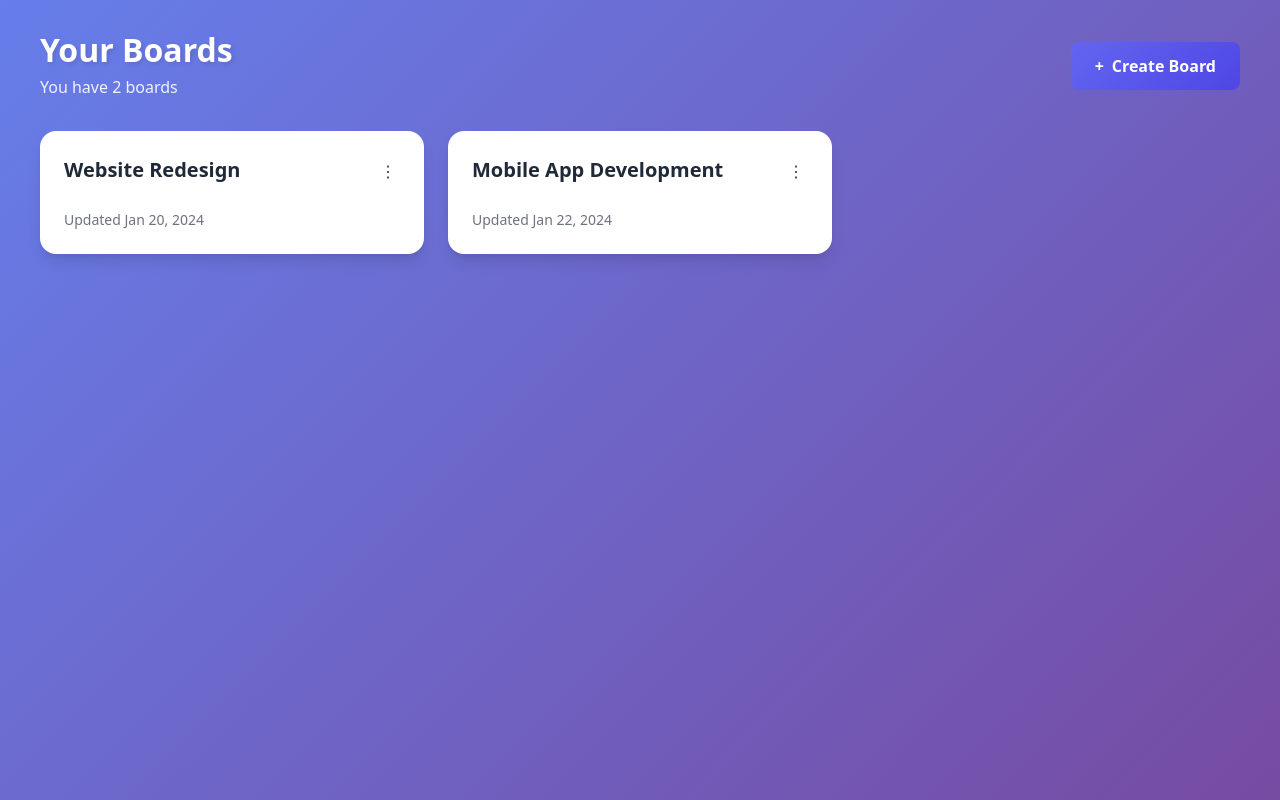
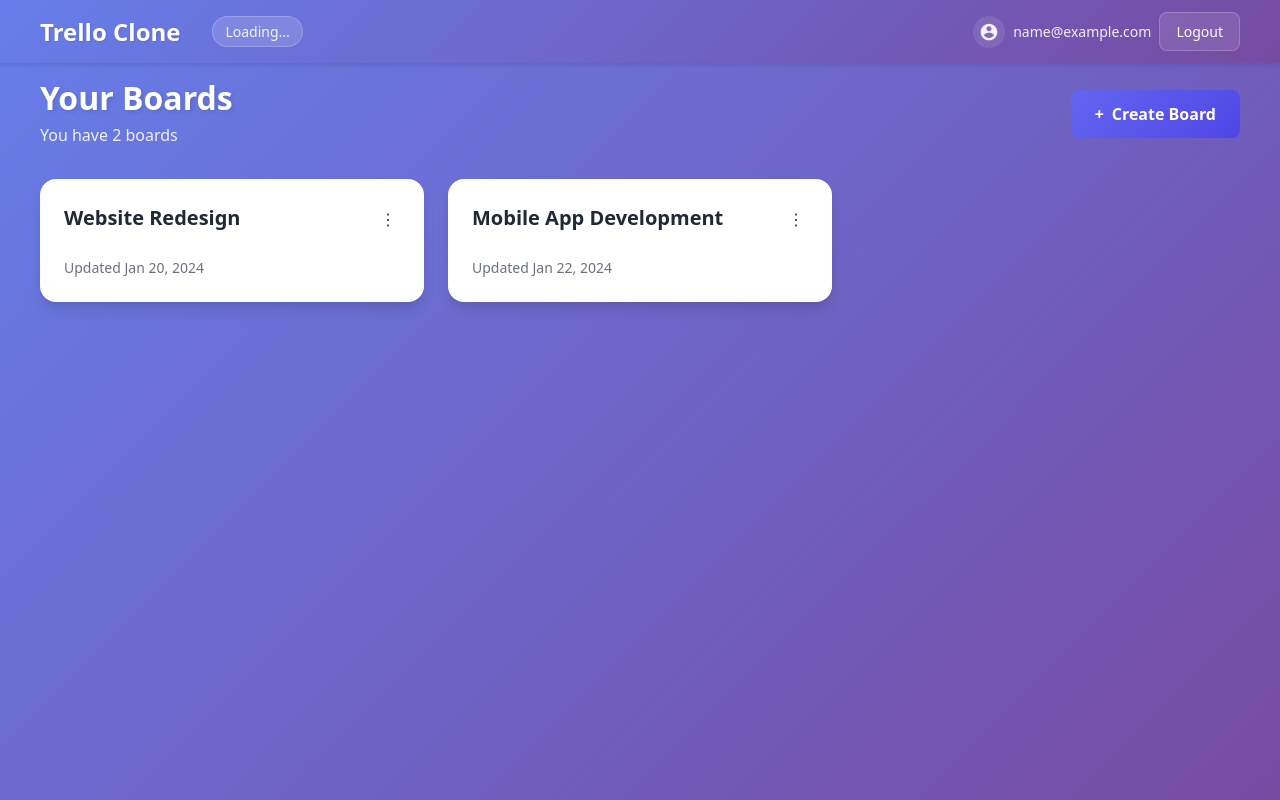
Before and after one commit to midelq/Trello-clone, a React (Vite) app: page / in a window 1280 px wide. Both pictures are taken after typing "name@example.com", "Sample123" into the empty fields and a click on the button "Sign In". Built offline with nearby package versions, Linux system fonts and the light colour scheme; no server answers.

Commit message:
adding navbar + api for showing bitcoin and fear greed index

```diff
--- a/src/App.tsx
+++ b/src/App.tsx
@@ -2,16 +2,19 @@ import { Routes, Route, Navigate } from 'react-router-dom';
 import LoginPage from './pages/LoginPage';
 import BoardsPage from './pages/BoardsPage';
 import DashboardPage from './pages/DashboardPage';
+import { UserProvider } from './contexts/UserContext';
 
 
 function App() {
   return (
+    <UserProvider>
       <Routes>
         <Route path="/" element={<LoginPage />} />
         <Route path="/dashboard" element={<DashboardPage />} />
         <Route path="/boards" element={<BoardsPage />} />
         <Route path="*" element={<Navigate to="/" replace />} />
       </Routes>
+    </UserProvider>
   );
 }
 
--- /dev/null
+++ b/src/components/BitcoinPrice.tsx
@@ -0,0 +1,36 @@
+import React, { useEffect, useState } from 'react';
+
+const BitcoinPrice: React.FC = () => {
+  const [price, setPrice] = useState<string | null>(null);
+
+  useEffect(() => {
+    const fetchBitcoinPrice = async () => {
+      try {
+        const response = await fetch('https://api.coingecko.com/api/v3/simple/price?ids=bitcoin&vs_currencies=usd');
+        const data = await response.json();
+        setPrice(data.bitcoin.usd.toLocaleString('en-US', {
+          style: 'currency',
+          currency: 'USD'
+        }));
+      } catch (error) {
+        console.error('Error fetching Bitcoin price:', error);
+      }
+    };
+
+    // Fetch initial price
+    fetchBitcoinPrice();
+
+    // Update price every 60 seconds
+    const interval = setInterval(fetchBitcoinPrice, 60000);
+
+    return () => clearInterval(interval);
+  }, []);
+
+  return (
+    <span className="bitcoin-price">
+      {price ? `BTC: ${price}` : 'Loading...'}
+    </span>
+  );
+};
+
+export default BitcoinPrice;
--- /dev/null
+++ b/src/components/FearGreedIndex.tsx
@@ -0,0 +1,53 @@
+import React, { useEffect, useState } from 'react';
+
+interface FearGreedData {
+  value: string;
+  value_classification: string;
+}
+
+const FearGreedIndex: React.FC = () => {
+  const [data, setData] = useState<FearGreedData | null>(null);
+
+  useEffect(() => {
+    const fetchFearGreedIndex = async () => {
+      try {
+        const response = await fetch('https://api.alternative.me/fng/');
+        const result = await response.json();
+        if (result.data && result.data[0]) {
+          setData({
+            value: result.data[0].value,
+            value_classification: result.data[0].value_classification
+          });
+        }
+      } catch (error) {
+        console.error('Error fetching Fear & Greed Index:', error);
+      }
+    };
+
+    fetchFearGreedIndex();
+    const interval = setInterval(fetchFearGreedIndex, 300000); // Update every 5 minutes
+
+    return () => clearInterval(interval);
+  }, []);
+
+  if (!data) return null;
+
+  const getEmoji = (classification: string) => {
+    switch (classification.toLowerCase()) {
+      case 'extreme fear': return '😱';
+      case 'fear': return '😨';
+      case 'neutral': return '😐';
+      case 'greed': return '🤑';
+      case 'extreme greed': return '🤪';
+      default: return '🤔';
+    }
+  };
+
+  return (
+    <span className="fear-greed-index">
+      F&G: {data.value} {getEmoji(data.value_classification)}
+    </span>
+  );
+};
+
+export default FearGreedIndex;
--- /dev/null
+++ b/src/components/Navbar.tsx
@@ -0,0 +1,49 @@
+import React from 'react';
+import { Link, useNavigate } from 'react-router-dom';
+import { useUser } from '../contexts/UserContext';
+import BitcoinPrice from './BitcoinPrice';
+import FearGreedIndex from './FearGreedIndex';
+import '../styles/auth.css';
+
+interface NavbarProps {
+  username: string;
+}
+
+const Navbar: React.FC<NavbarProps> = ({ username }) => {
+  const navigate = useNavigate();
+  const { setUser } = useUser();
+
+  const handleLogout = () => {
+    setUser(null);
+    navigate('/');
+  };
+
+  return (
+    <nav className="navbar">
+      <div className="navbar-content">
+        <div className="navbar-left">
+          <Link to="/dashboard" className="navbar-logo">
+            Trello Clone
+          </Link>
+          <BitcoinPrice />
+          <FearGreedIndex />
+        </div>
+        <div className="navbar-right">
+          <div className="user-info">
+            <div className="user-avatar">
+              <svg viewBox="0 0 24 24" fill="currentColor" height="20" width="20">
+                <path d="M12 2C6.48 2 2 6.48 2 12s4.48 10 10 10 10-4.48 10-10S17.52 2 12 2zm0 3c1.66 0 3 1.34 3 3s-1.34 3-3 3-3-1.34-3-3 1.34-3 3-3zm0 14.2c-2.5 0-4.71-1.28-6-3.22.03-1.99 4-3.08 6-3.08 1.99 0 5.97 1.09 6 3.08-1.29 1.94-3.5 3.22-6 3.22z"/>
+              </svg>
+            </div>
+            <span className="navbar-user">{username}</span>
+            <button onClick={handleLogout} className="navbar-logout">
+              Logout
+            </button>
+          </div>
+        </div>
+      </div>
+    </nav>
+  );
+};
+
+export default Navbar;
--- /dev/null
+++ b/src/contexts/UserContext.tsx
@@ -0,0 +1,32 @@
+import { createContext, useContext, useState } from 'react';
+import type { ReactNode } from 'react';
+
+interface User {
+  email: string;
+  fullName?: string;
+}
+
+interface UserContextType {
+  user: User | null;
+  setUser: (user: User | null) => void;
+}
+
+const UserContext = createContext<UserContextType | undefined>(undefined);
+
+export function UserProvider({ children }: { children: ReactNode }) {
+  const [user, setUser] = useState<User | null>(null);
+
+  return (
+    <UserContext.Provider value={{ user, setUser }}>
+      {children}
+    </UserContext.Provider>
+  );
+}
+
+export function useUser() {
+  const context = useContext(UserContext);
+  if (context === undefined) {
+    throw new Error('useUser must be used within a UserProvider');
+  }
+  return context;
+}
--- a/src/pages/DashboardPage.tsx
+++ b/src/pages/DashboardPage.tsx
@@ -1,5 +1,8 @@
 import React from 'react';
+import { Navigate } from 'react-router-dom';
 import BoardCard from '../components/BoardCard';
+import Navbar from '../components/Navbar';
+import { useUser } from '../contexts/UserContext';
 import '../styles/auth.css';
 
 interface Board {
@@ -9,6 +12,11 @@ interface Board {
 }
 
 const DashboardPage: React.FC = () => {
+  const { user } = useUser();
+
+  if (!user) {
+    return <Navigate to="/" />;
+  }
   // Mock data for now - later this will come from your backend
   const boards: Board[] = [
     {
@@ -24,7 +32,9 @@ const DashboardPage: React.FC = () => {
   ];
 
   return (
-    <div className="dashboard-container">
+    <>
+      <Navbar username={user.email} />
+      <div className="dashboard-container">
       <div className="dashboard-header">
         <div className="flex justify-between items-center">
           <div>
@@ -52,6 +62,7 @@ const DashboardPage: React.FC = () => {
         </div>
       </div>
     </div>
+    </>
   );
 };
 
--- a/src/pages/LoginPage.tsx
+++ b/src/pages/LoginPage.tsx
@@ -1,10 +1,12 @@
 import { useState } from 'react';
 import { useNavigate, useSearchParams } from 'react-router-dom';
+import { useUser } from '../contexts/UserContext';
 import { motion } from 'framer-motion';
 import '../styles/auth.css';
 
 export default function LoginPage() {
   const [searchParams, setSearchParams] = useSearchParams();
+  const { setUser } = useUser();
   const [email, setEmail] = useState('');
   const [password, setPassword] = useState('');
   const [fullName, setFullName] = useState('');
@@ -19,6 +21,7 @@ export default function LoginPage() {
     if (isLogin) {
       if (email && password) {
         setMessage('Login successful!');
+        setUser({ email, fullName: email.split('@')[0] });
         navigate('/dashboard');
       } else {
         setMessage('Please enter email and password.');
--- a/src/styles/auth.css
+++ b/src/styles/auth.css
@@ -166,11 +166,112 @@
   text-shadow: 1px 1px 2px rgba(0, 0, 0, 0.1);
 }
 
+/* Navbar Styles */
+.navbar {
+  background: linear-gradient(135deg, #667eea 0%, #764ba2 100%);
+  padding: 0.75rem 1.5rem;
+  position: fixed;
+  top: 0;
+  left: 0;
+  right: 0;
+  z-index: 100;
+  box-shadow: 0 2px 4px rgba(0, 0, 0, 0.1);
+}
+
+.navbar-content {
+  max-width: 1200px;
+  margin: 0 auto;
+  display: flex;
+  align-items: center;
+  gap: 2rem;
+}
+
+.navbar-left {
+  display: flex;
+  align-items: center;
+  gap: 2rem;
+}
+
+.user-info {
+  display: flex;
+  align-items: center;
+  gap: 0.5rem;
+}
+
+.user-avatar {
+  width: 32px;
+  height: 32px;
+  background: rgba(255, 255, 255, 0.1);
+  border-radius: 50%;
+  display: flex;
+  align-items: center;
+  justify-content: center;
+  color: rgba(255, 255, 255, 0.9);
+  transition: all 0.2s ease;
+}
+
+.user-avatar:hover {
+  background: rgba(255, 255, 255, 0.2);
+}
+
+.navbar-logo {
+  color: white;
+  font-size: 1.5rem;
+  font-weight: 700;
+  text-decoration: none;
+  text-shadow: 1px 1px 2px rgba(0, 0, 0, 0.1);
+}
+
+.navbar-right {
+  display: flex;
+  align-items: center;
+  gap: 1.5rem;
+  margin-left: auto;
+}
+
+.navbar-user {
+  color: rgba(255, 255, 255, 0.9);
+  font-size: 0.875rem;
+  display: flex;
+  align-items: center;
+  gap: 1rem;
+}
+
+.bitcoin-price, .fear-greed-index {
+  color: rgba(255, 255, 255, 0.9);
+  font-size: 0.875rem;
+  background: rgba(255, 255, 255, 0.15);
+  padding: 0.25rem 0.75rem;
+  border-radius: 1rem;
+  border: 1px solid rgba(255, 255, 255, 0.2);
+  margin-right: 0.5rem;
+}
+
+.fear-greed-index {
+  background: rgba(255, 255, 255, 0.1);
+}
+
+.navbar-logout {
+  background: rgba(255, 255, 255, 0.1);
+  color: white;
+  padding: 0.5rem 1rem;
+  border-radius: 0.5rem;
+  font-size: 0.875rem;
+  border: 1px solid rgba(255, 255, 255, 0.2);
+  transition: all 0.2s ease;
+  font-weight: 500;
+}
+
+.navbar-logout:hover {
+  background: rgba(255, 255, 255, 0.2);
+  transform: translateY(-1px);
+}
+
 /* Dashboard Styles */
 .dashboard-container {
   min-height: 100vh;
   background: linear-gradient(135deg, #667eea 0%, #764ba2 100%);
-  padding: 2rem;
+  padding: 5rem 2rem 2rem 2rem;
 }
 
 .dashboard-header {
```
Lines whose indentation alone changed are shown as unchanged.
